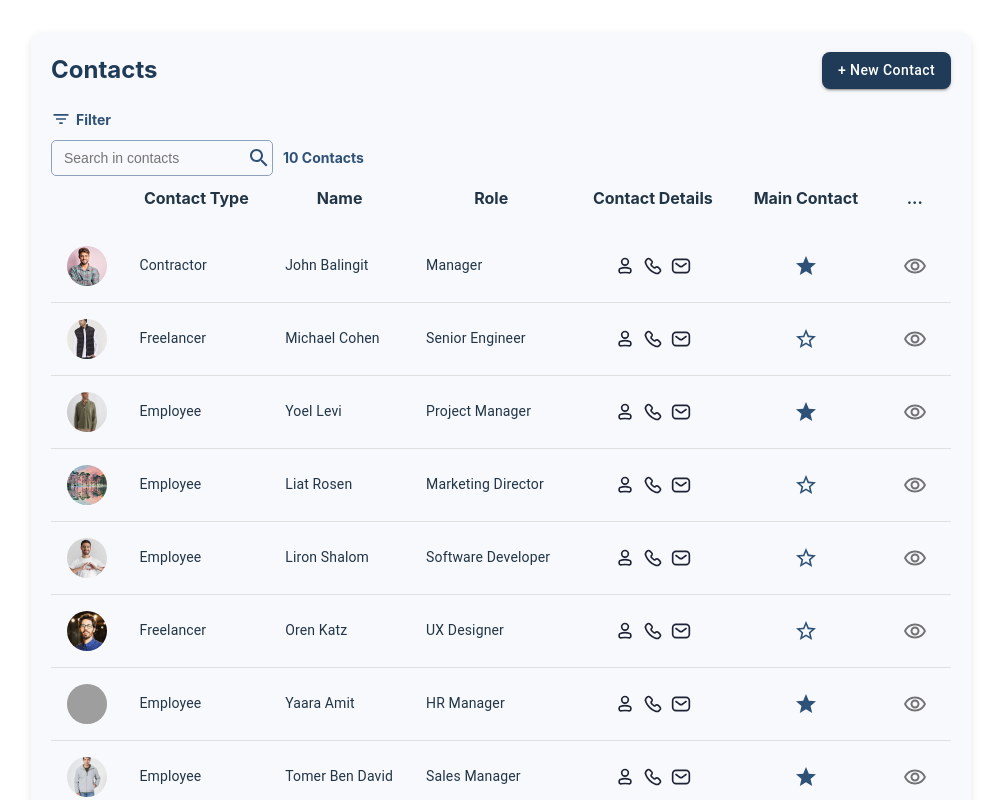
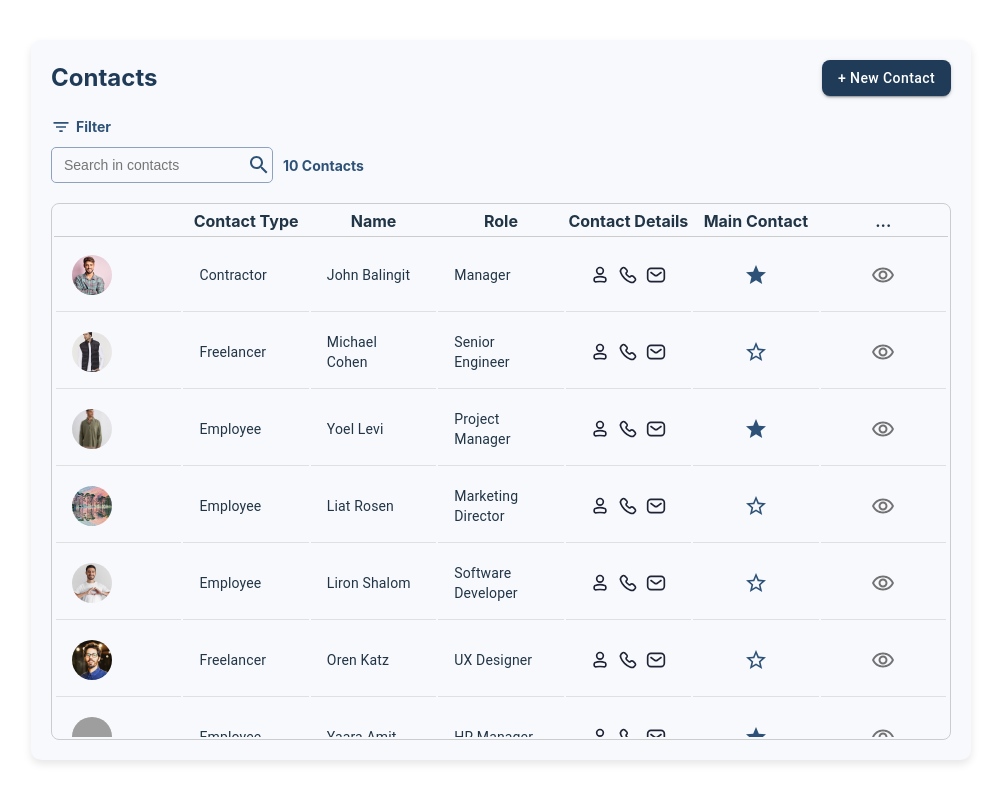
Before and after one commit to naamaheller/ContactsProjex, a React (Vite) app: page / in a window 1280 px wide. Shown: the top 800 px of the page, without its empty margins (139-1140 px from the left). Built offline with nearby package versions, Linux system fonts and the light colour scheme; grey boxes are pictures that could not be loaded.

Commit message:
Changes formatting to a table

```diff
--- a/src/ContactsTable.css
+++ b/src/ContactsTable.css
@@ -92,12 +92,12 @@
 
 .contacts-table-wrapper {
     flex-grow: 1;
-    min-height: 800px;
-}
-
-.contacts-table {
-    width: 100%;
-    border-collapse: collapse;
+    max-height: 600px; /* גובה מקסימלי לטבלה */
+    overflow-y: auto; /* גלילה אנכית לנתונים */
+    border: 1px solid #ccc;
+    border-radius: 8px;
+    margin-top: 20px; /* רווח בין הטבלה לחלק העליון */
+    position: relative;
 }
 
 .contacts-table thead {
@@ -105,9 +105,22 @@
     top: 0;
     background-color: #f8f9fc;
     z-index: 1000;
-    border-bottom: 10px solid #f8f9fc;
+    border-bottom: 1px solid #ccc;
 }
 
-.contacts-table th {
-    padding: 10px 20px;
+.contacts-table tbody {
+    display: block;
+    overflow-y: auto;
+    max-height: 500px; /* גובה קבוע לרשימת הנתונים */
 }
+
+.contacts-table thead,
+.contacts-table tbody tr {
+    display: table;
+    width: 100%;
+    table-layout: fixed; /* שמירה על פריסה תקינה */
+}
+
+.contacts-table tbody {
+    min-height: 400px; /* גובה מינימלי - מונע התכווצות אחרי חיפוש */
+}
--- a/src/ContactsTable.jsx
+++ b/src/ContactsTable.jsx
@@ -6,7 +6,7 @@ import FilterListIcon from "@mui/icons-material/FilterList";
 import Button from "@mui/material/Button";
 import AddContactForm from "./AddContactForm";
 import FilterPopover from "./FilterPopover";
-import "./ContactsTable.css"; // הוספת קובץ ה-CSS
+import "./ContactsTable.css";
 
 const ContactsTable = ({ setOpen }) => {
     const contacts = useSelector(state => state.listOfContacts.arr);
@@ -57,6 +57,7 @@ const ContactsTable = ({ setOpen }) => {
                 <span className="contacts-count">{filteredContacts.length} Contacts</span>
             </div>
 
+            {/* טבלה עם גלילה מתחת לכותרת */}
             <div className="contacts-table-wrapper">
                 <table className="contacts-table">
                     <thead>
```
